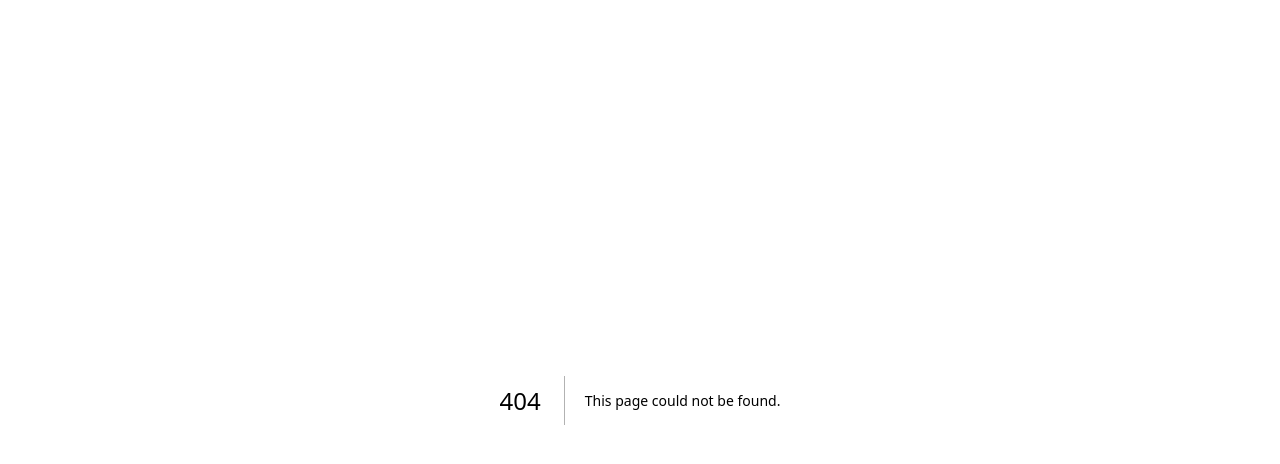
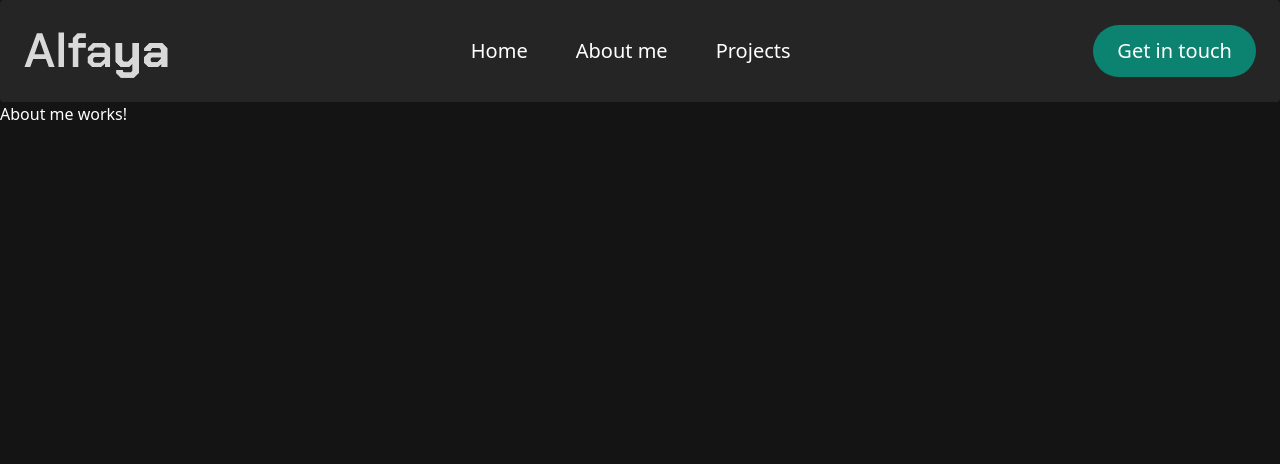
Before and after one commit to FelipeAlfaya/port-tailwind, a Next.js app: page /about in a window 1280 px wide. Before the commit this address had no page. Shown: the top 464 px of the page. Built offline with nearby package versions, Linux system fonts and the light colour scheme.

Commit message:
3rd commit, pages, navigation and banner.

```diff
--- /dev/null
+++ b/components/Banner.tsx
@@ -0,0 +1,31 @@
+import Image from 'next/legacy/image'
+import Link from 'next/link'
+
+function Banner() {
+  return (
+    <div className='flex flex-col space-y-2 py-16 md:space-y-4 lg:h-[65vh] lg:justify-end lg:pb-12'>
+      <div className='absolute top-0 left-0 -z-10 h-[95vh] w-screen blur-lg'>
+        <Image
+          src='/background.png'
+          layout='fill'
+          objectFit='cover'
+          width={100}
+          height={100}
+        />
+      </div>
+      <div className='flex flex-col items-center justify-center space-y-2'>
+        <h1 className='text-4xl font-bold text-center text-white md:text-5xl lg:text-6xl'>
+          Hi, I'm{' '}
+          <span className='hover:text-[#0C8370]'>
+            <Link href={'/about'}>Alfaya</Link>
+          </span>
+        </h1>
+        <h2 className='flex flex-col items-center justify-center space-y-2 text-2xl'>
+          Web-developer
+        </h2>
+      </div>
+    </div>
+  )
+}
+
+export default Banner
--- a/components/Header.tsx
+++ b/components/Header.tsx
@@ -19,25 +19,33 @@ function Header() {
       <div className='flex items-center justify-between'>
         <div className='pt-2'>
           <a>
-            <img
-              src='Alfaya.svg'
-              className='w-36 h-fit hover:drop-shadow-md'
-              alt='logo'
-            ></img>
+            <Link href={'/'}>
+              <img
+                src='Alfaya.svg'
+                className='w-36 h-fit hover:drop-shadow-md'
+                alt='logo'
+              ></img>
+            </Link>
           </a>
         </div>
 
-        <div className='hidden md:flex space-x-24 text-white md:space-x-12'>
-          <a className='hover:text-[#D9D9D9] text-2xl md:text-xl'>Home</a>
-          <a className='hover:text-[#D9D9D9] text-2xl md:text-xl'>About me</a>
-          <a className='hover:text-[#D9D9D9] text-2xl md:text-xl'>Projects</a>
+        <div className='hidden md:flex space-x-24 text-white md:space-x-12 select-none'>
+          <a className='hover:text-[#D9D9D9] text-2xl md:text-xl'>
+            <Link href={'/'}>Home</Link>
+          </a>
+          <a className='hover:text-[#D9D9D9] text-2xl md:text-xl'>
+            <Link href={'/about'}>About me</Link>
+          </a>
+          <a className='hover:text-[#D9D9D9] text-2xl md:text-xl'>
+            <Link href={'/projects'}>Projects</Link>
+          </a>
         </div>
 
         <a
           className='hidden md:block px-6 py-3 text-white text-xl bg-[#0C8370]
-          rounded-full baseline hover:bg-[#7fffd4] hover:text-[#252525]'
+          rounded-full baseline hover:bg-[#7fffd4] hover:text-[#252525] select-none'
         >
-          Get in touch
+          <Link href={'/contact'}>Get in touch</Link>
         </a>
 
         <button id='menu_btn' className='hamburger'>
@@ -52,11 +60,17 @@ function Header() {
           id='menu'
           className='absolute hidden flex-col items-center self-end
         py-8 mt-10 space-y-6 font-bold bg-white sm:w-auto
-        sm:self-center left-6 right-6 drop-shadow-md'
+        sm:self-center left-6 right-6 drop-shadow-md pointer-events-none	'
         >
-          <a className='hover:text-[#D9D9D9]'>Home</a>
-          <a className='hover:text-[#D9D9D9]'>About me</a>
-          <a className='hover:text-[#D9D9D9]'>Projects</a>
+          <a className='hover:text-[#D9D9D9]'>
+            <Link href={'/'}>Home</Link>
+          </a>
+          <a className='hover:text-[#D9D9D9]'>
+            <Link href={'/about'}>About me</Link>
+          </a>
+          <a className='hover:text-[#D9D9D9]'>
+            <Link href={'/projects'}>Projects</Link>
+          </a>
           <a className='px-6 py-3 text-white bg-[#0C8370] rounded-full baseline hover:bg-[#7fffd4] hover:text-gray-700'>
             Get in touch
           </a>
--- a/package.json
+++ b/package.json
@@ -8,7 +8,8 @@
   "dependencies": {
     "next": "latest",
     "react": "18.2.0",
-    "react-dom": "18.2.0"
+    "react-dom": "18.2.0",
+    "tailwind-scrollbar-hide": "^1.1.7"
   },
   "devDependencies": {
     "@types/node": "18.11.3",
@@ -16,6 +17,7 @@
     "@types/react-dom": "18.0.6",
     "autoprefixer": "^10.4.12",
     "postcss": "^8.4.18",
+    "tailwind-scrollbar": "^2.0.1",
     "tailwindcss": "^3.2.1",
     "typescript": "4.8.4"
   }
--- /dev/null
+++ b/pages/about.tsx
@@ -0,0 +1,18 @@
+import Header from '../components/Header'
+import Head from 'next/head'
+
+function about() {
+  return (
+    <div>
+      <Head>
+        <title> Portfolio - About me</title>
+        <link rel='icon' href='/pageicon.png' />
+      </Head>
+      <Header />
+
+      <div>About me works!</div>
+    </div>
+  )
+}
+
+export default about
--- /dev/null
+++ b/pages/contact.tsx
@@ -0,0 +1,16 @@
+import Head from 'next/head'
+import Header from '../components/Header'
+
+function contact() {
+  return (
+    <div>
+      <Head>
+        <title> Portfolio - Contact</title>
+      </Head>
+      <Header />
+      <div>contacts works!</div>
+    </div>
+  )
+}
+
+export default contact
--- a/pages/index.tsx
+++ b/pages/index.tsx
@@ -1,17 +1,19 @@
 import type { NextPage } from 'next'
 import Head from 'next/head'
-import Image from 'next/image'
+import Banner from '../components/Banner'
 import Header from '../components/Header'
 
 const Home: NextPage = () => {
   return (
-    <div className=''>
+    <div className='relative h-screen bg-gradient-to-b  lg:h-[95vh]'>
       <Head>
         <title>Portfolio</title>
         <link rel='icon' href='/pageicon.png' />
       </Head>
       <Header />
-      <main></main>
+      <main className='relative pl-4 pb-24 lg:space-y-24 lg:pl-16'>
+        <Banner />
+      </main>
     </div>
   )
 }
--- /dev/null
+++ b/pages/projects.tsx
@@ -0,0 +1,16 @@
+import Head from 'next/head'
+import Header from '../components/Header'
+
+function projects() {
+  return (
+    <div>
+      <Head>
+        <title> Portfolio - projects</title>
+      </Head>
+      <Header />
+      <div>projects works!</div>
+    </div>
+  )
+}
+
+export default projects
--- a/styles/globals.css
+++ b/styles/globals.css
@@ -2,15 +2,29 @@
 @tailwind components;
 @tailwind utilities;
 
-/* @layer base {
-
-  header {
-    @apply fixed top-0 z-50 flex w-full items-center justify-between px-4 py-4 transition-all lg:px-10 lg:py-6;
+@layer base {
+  body {
+    @apply bg-[#141414] text-white !scrollbar-thin !scrollbar-track-black/10 !scrollbar-thumb-gray-900;
   }
 }
-} */
 
+/* grid items-center justify-center space-y-2*/
 @layer components {
+
+  .titleid {
+    display: grid;
+    place-items: center;
+    place-content: center;
+    grid-template-columns: 1fr;
+    grid-template-rows: 1fr;
+    grid-template-areas: "title";
+    gap: 0px 0px;
+    grid-auto-flow: row;
+    grid-auto-columns: minmax(0, 1fr);
+    grid-auto-rows: minmax(0, 1fr);
+    padding: 0px;
+    margin: 0px;
+  }
 
   a {
     transition: 0.3s;
@@ -18,11 +32,16 @@
   }
 
   .hamburger {
+    display: block;
     cursor: pointer;
     width: 24px;
     height: 24px;
     transition: all 0.3s;
     position: relative;
+  }
+
+  .hamburger:focus {
+    outline: none;
   }
 
   .hamburger_top,
@@ -33,7 +52,7 @@
     left: 0;
     width: 32px;
     height: 3px;
-    background: #000;
+    background: #464646;
     transform: rotate(0);
     transition: all 0.5s;
   }
--- a/tailwind.config.js
+++ b/tailwind.config.js
@@ -11,11 +11,11 @@ module.exports = {
       dropShadow: {
         '3xl': '0 35px 35px rgba(0, 0, 0, 0.25)',
         '4xl': [
-            '0 35px 35px rgba(0, 0, 0, 0.25)',
-            '0 45px 65px rgba(0, 0, 0, 0.15)'
-        ]
-      }
+          '0 35px 35px rgba(0, 0, 0, 0.25)',
+          '0 45px 65px rgba(0, 0, 0, 0.15)',
+        ],
+      },
     },
   },
-  plugins: [],
+  plugins: [require('tailwind-scrollbar-hide'), require('tailwind-scrollbar')],
 }
```
Also changed, not shown: 2 other files (tests, documents, lock files or other folders).
